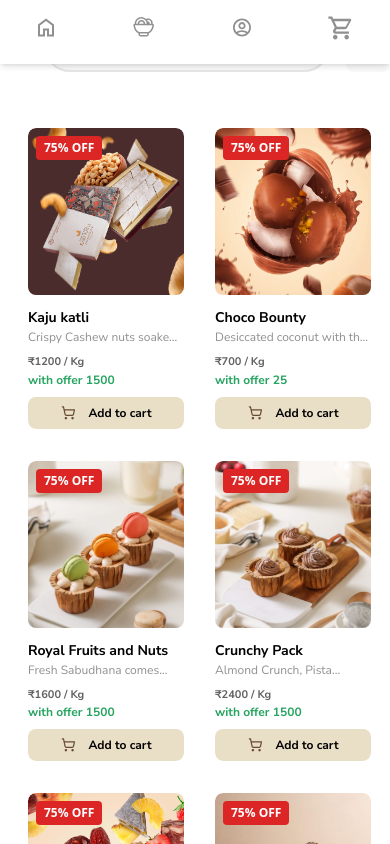
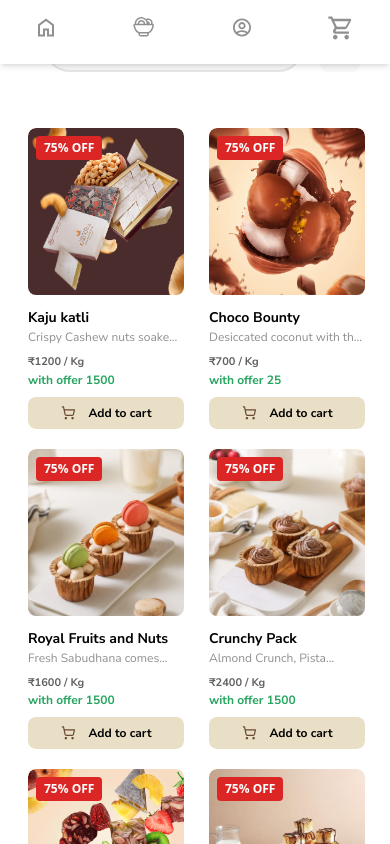
Before and after one commit to sanjvj/Annapoorna-mithais, a React (Vite) app in the folder frontend/: page / in a window 390 px wide. Shown: the part 780-1624 px from the top of the page. Built offline with nearby package versions, Linux system fonts and the light colour scheme.

Commit message:
Backend Test

```diff
--- a/frontend/src/components/FoodDisplay/FoodDisplay.jsx
+++ b/frontend/src/components/FoodDisplay/FoodDisplay.jsx
@@ -126,12 +126,12 @@ const FoodDisplay = ({ category, searchTerm }) => {
             className={`${
               filterSelected
                 ? "col-span-2 md:col-span-2"
-                : "col-span-2 md:col-span-3"
-            }  w-full grid gap-3 md:gap-8 lg:gap-10 grid-cols-2 md:grid-cols-3  mx-auto${
+                : "col-span-2 md:col-span-3 items-center justify-center "
+            }  w-full grid md:gap-8 lg:gap-10 grid-cols-2 md:grid-cols-3  ${
               filterSelected
                 ? "grid-cols-2 md:grid-cols-2 md:max-w-screen-lg mx-auto lg:grid-cols-3"
                 : "grid-cols-2 md:grid-cols-3 lg:grid-cols-4 "
-            }  mt-14 md:mx-auto md:max-w-screen-xl mb-10`}
+            }  mt-14 mx-auto md:max-w-screen-xl mb-10`}
           >
             {filteredFoodList.map((item, index) => (
               <FoodItem
--- a/frontend/src/components/SearchWithFilter.jsx
+++ b/frontend/src/components/SearchWithFilter.jsx
@@ -3,7 +3,7 @@ import { FiSearch } from 'react-icons/fi';
 
 const SearchWithFilter = ({ searchTerm, setSearchTerm, toggleFilter }) => {
   return (
-    <div className='flex w-full md:w-full justify-center'>
+    <div className='flex w-11/12 md:w-full justify-center'>
       <div className="flex justify-center w-[580px] mt-4">
         <div className="flex items-center bg-[#F8F8F8] border-2 border-[#E6E6E6] rounded-full p-1 w-full max-w-lg mx-4 sm:mx-8 font-Nunito">
           <input
```
